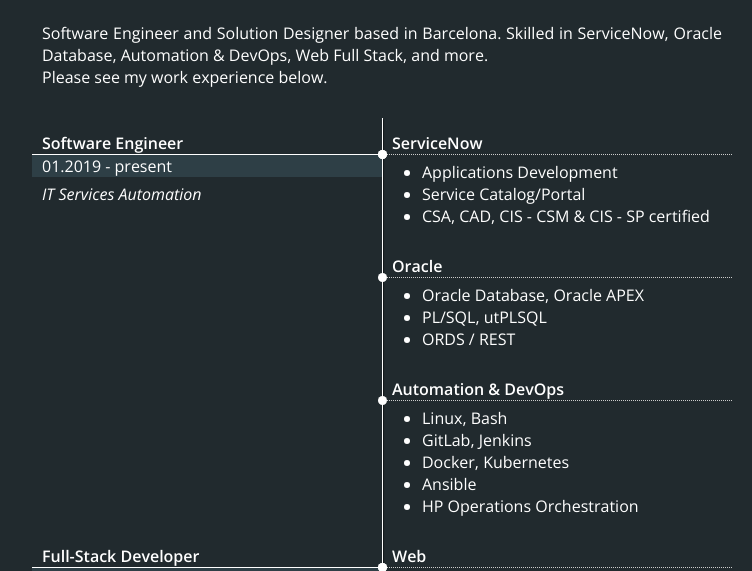
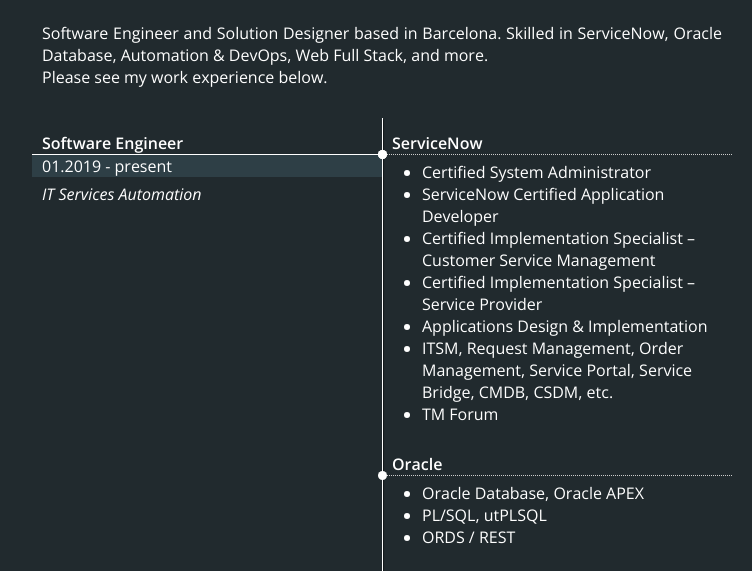
Before and after one commit to DmitryM/dmitrii.github.io, a plain HTML site: page index.html in a window 1280 px wide. Shown: the part 196-767 px from the top of the page, without its empty margins (258-1010 px from the left). Drawn offline with nearby package versions, Linux system fonts and the light colour scheme.

Commit message:
Update index.html

```diff
--- a/index.html
+++ b/index.html
@@ -194,9 +194,13 @@
     <div class="resume__block resume__block_type_skill">
       <p class="resume__item resume__item_type_title">ServiceNow</p>
       <ul class="resume__item resume__item_type_list">
-        <li>Applications Development</li>
-        <li>Service Catalog/Portal</li>
-        <li>CSA, CAD, CIS - CSM & CIS - SP certified</li>
+        <li>Certified System Administrator</li>
+        <li>ServiceNow Certified Application Developer</li>
+        <li>Certified Implementation Specialist – Customer Service Management</li>
+        <li>Certified Implementation Specialist – Service Provider</li>
+        <li>Applications Design & Implementation</li>
+        <li>ITSM, Request Management, Order Management, Service Portal, Service Bridge, CMDB, CSDM, etc.</li>
+        <li>TM Forum</li>
       </ul>
     </div>
     <div class="resume__block resume__block_type_skill">
```
